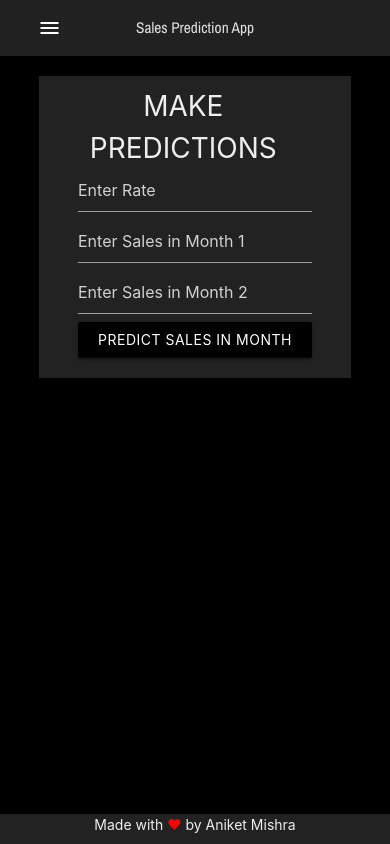
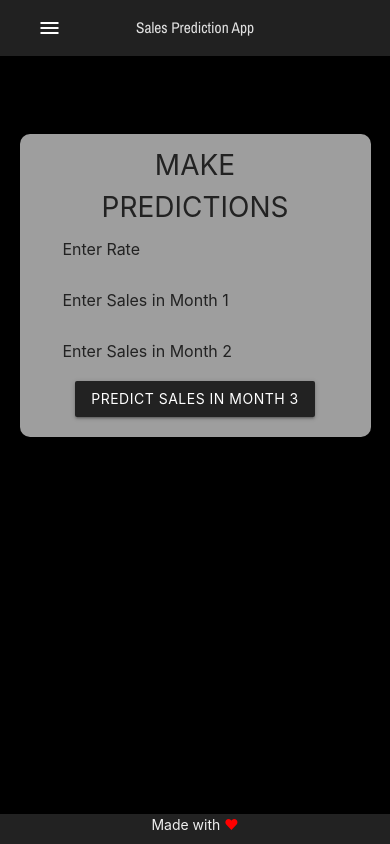
Before and after one commit to Aniket-Mishra/Sales-Prediction, a Flask app: page / in a window 390 px wide. Run offline with Flask 2, Linux system fonts and the light colour scheme; parts of the project's set-up code (start-up, migrations or seed data) failed here and were passed over; some libraries are stand-ins or nearby versions.

Commit message:
fixed design

```diff
--- a/static/css/style.css
+++ b/static/css/style.css
@@ -2,6 +2,12 @@
 	margin: 0px;
 	padding: 0px;
 	box-sizing: border-box;
+}
+body{
+	background-color: black;
+	overflow: hidden;
+	overflow-x: hidden !important;
+	color: #eeeeee;
 }
 
 .nav-links {
@@ -19,7 +25,36 @@
 	text-decoration: none;
 	font-size: 17px;
 }
+.container-body {
+	background-color: #9e9e9e;
+	width: 30%; margin: 5% auto;
+	padding: 2.5%;
+	text-align: center;
+	border-radius: 10px;
+}
+.main-container{
+	text-align: center;
+	width: 90%;
+	margin: 0 auto;
+	position: relative;
+}
 
+::placeholder { /* Chrome, Firefox, Opera, Safari 10.1+ */
+	color: #222222 !important;
+	opacity: 1; /* Firefox */
+  }
+
+  :-ms-input-placeholder { /* Internet Explorer 10-11 */
+	color: #222222 !important;
+  }
+
+  ::-ms-input-placeholder { /* Microsoft Edge */
+	color: #222222 !important;
+  }
+
+.predict-button {
+	background-color: #222222 !important;
+}
 /* FOR MOBILE  */
 
 @media screen and (max-width: 360px) {
@@ -30,6 +65,21 @@
 	.footer-div ul {
 		text-align: center;
 	}
+	.container-body {
+		background-color: #9e9e9e;
+		width: 90%; margin: 5% auto;
+		padding: 2.5%;
+		text-align: center;
+		border-radius: 10px;
+		margin-top: 20%;
+	}
+	.main-container{
+		text-align: center;
+		width: 80%;
+		margin: 0 auto;
+		position: relative;
+	}
+
 }
 
 @media screen and (max-width: 810px) {
@@ -88,24 +138,18 @@
 	.nav-list {
 		font-size: 25px;
 	}
-
-	.nav-links li:nth-child(1) {
-		transition: all 0.5s ease 0.12s;
+	.container-body {
+		background-color: #9e9e9e;
+		width: 90%; margin: 5% auto;
+		padding: 2.5%;
+		text-align: center;
+		border-radius: 10px;
+		margin-top: 20%;
 	}
-	.nav-links li:nth-child(2) {
-		transition: all 0.5s ease 0.225s;
-	}
-	.nav-links li:nth-child(3) {
-		transition: all 0.5s ease 0.33s;
-	}
-	.nav-links li:nth-child(4) {
-		transition: all 0.5s ease 0.435s;
-	}
-	.nav-links li:nth-child(5) {
-		transition: all 0.5s ease 0.54s;
-	}
-
-	li.fade {
-		opacity: 1;
+	.main-container{
+		text-align: center;
+		width: 80%;
+		margin: 0 auto;
+		position: relative;
 	}
 }
--- a/templates/index.html
+++ b/templates/index.html
@@ -23,7 +23,7 @@
       @import url('https://fonts.googleapis.com/css?family=Archivo+Narrow&display=swap');
     </style>
 </head>
-<body style="background-color: black; overflow: hidden; overflow-x: hidden !important; color: #eeeeee;">
+<body>
     <div class="navbar-fixed" id="home">
         <nav class="grey darken-4">
           <div class="container">
@@ -45,7 +45,6 @@
         </nav>
     </div>
     <ul class="sidenav" id="mobile-nav">
-
         <li>
             <a href="https://github.com/Aniket-Mishra/Sales-Prediction">Git Repo</a>
         </li>
@@ -54,17 +53,17 @@
         </li>
     </ul>
 
-    <div class="container" style="background-color: #222222; width: 80%; margin: 5% auto; padding: 2.5%; text-align: center;">
-        <div style="text-align: center; width: 80%; margin: 0 auto; position: relative;">
-            <div style="width: 90%; overflow: hidden;">
-                <p style="font-size: 2em;">MAKE PREDICTIONS</p>
+    <div class="container-body">
+        <div class="main-container" style="">
+            <div>
+                <p style="font-size: 2em; color: #222222;">MAKE PREDICTIONS</p>
             </div>
             <div class="form-div">
                 <form action="{{ url_for('predict')}}" method="post">
                     <input type="text" name="rating" placeholder="Enter Rate" required="required">
-                    <input type="text" name="sales_in_month_1" placeholder="Enter Sales in Month 1" required="required">
-                    <input type="text" name="sales_in_month_2" placeholder="Enter Sales in Month 2" required="required">
-                    <button type="submit" class="btn black waves-effect waves-light">
+                    <input type="text" name="sales_in_month_1" placeholder="Enter Sales in Month 1">
+                    <input type="text" name="sales_in_month_2" placeholder="Enter Sales in Month 2">
+                    <button type="submit" class="btn waves-effect waves-light predict-button">
                         Predict Sales in Month 3
                     </button>
                 </form>
@@ -74,8 +73,16 @@
     </div>
     <div class="footer-div">
         <div style="width: 100%; text-align: center; height: 30px; background-color: #222222; position: absolute; bottom: 0;">
-            Made with <span style="color: red;">&#10084;</span> by Aniket Mishra
+            Made with <span style="color: red;">&#10084;</span>
+
         </div>
     </div>
+    <script src="https://cdnjs.cloudflare.com/ajax/libs/materialize/1.0.0/js/materialize.min.js"></script>
+    <!-- <script src="dist/assets/js/app.js"></script> -->
+    <script>
+        // Sidenav
+        const sideNav = document.querySelector('.sidenav');
+        M.Sidenav.init(sideNav, {});
+    </script>
 </body>
 </html>
```
